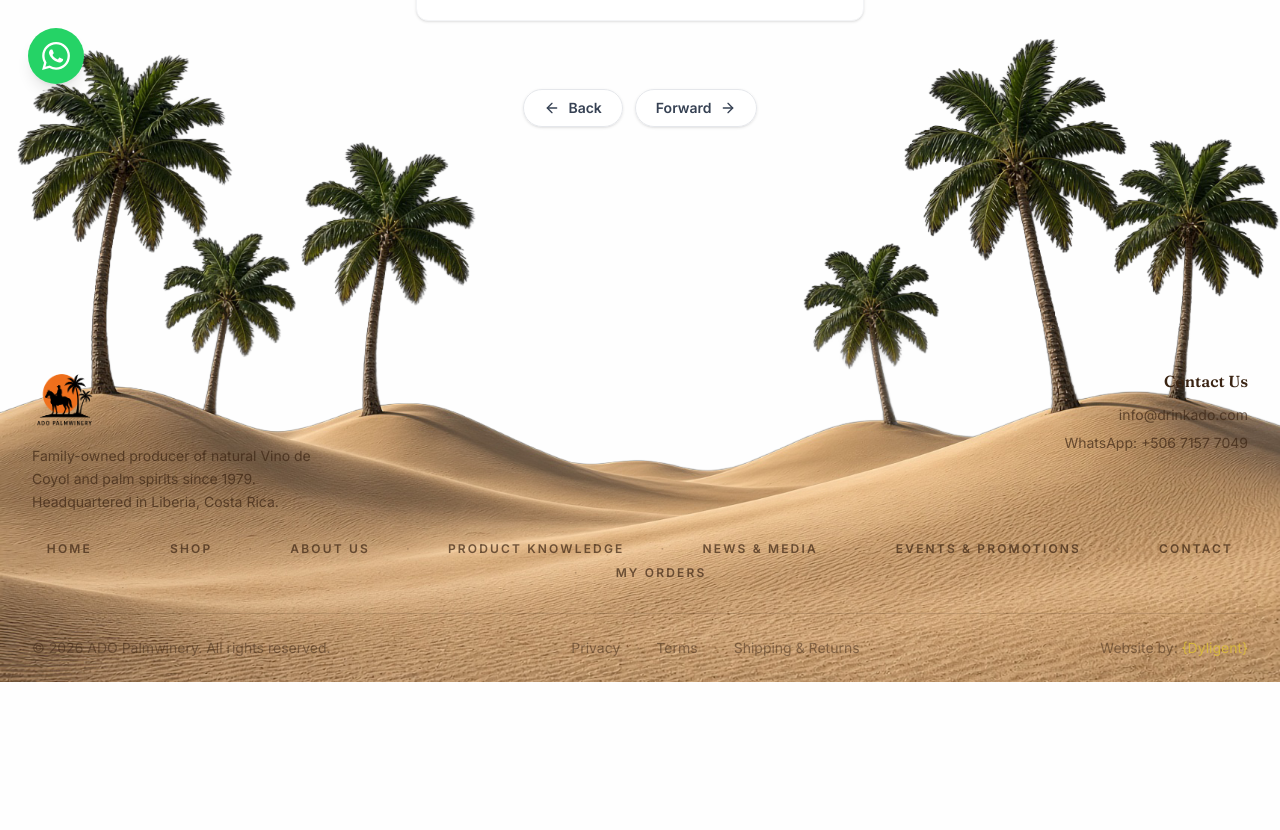
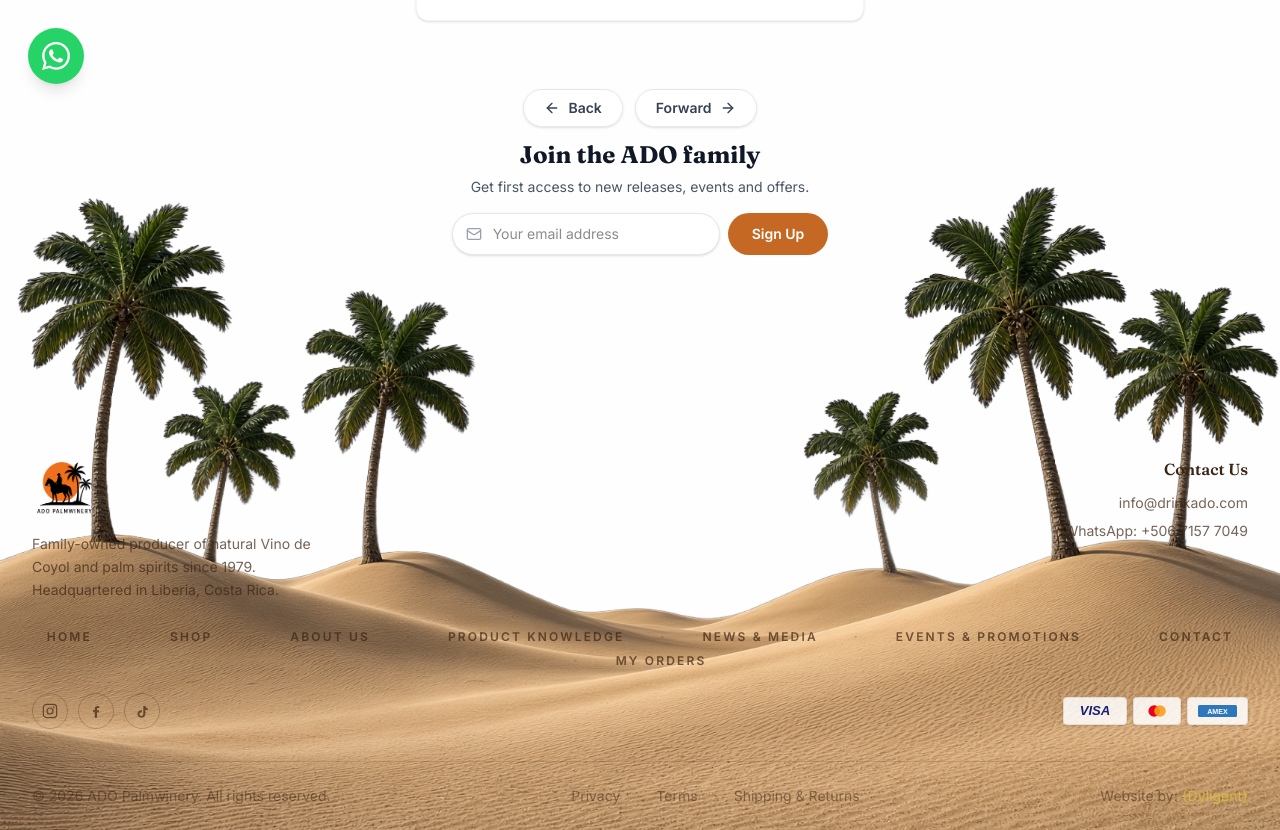
Before and after one commit to Dyligentlydone/Ado-palmwinery, a React (Vite) app in the folder client/: page /login in a window 1280 px wide. Shown: the part 680-1510 px from the top of the page. Before the commit the page ends 1362 px from the top, so only its background shows below. Built offline with nearby package versions, Linux system fonts and the light colour scheme.

Commit message:
Newsletter band routing to register, social icons + payment badges in footer

```diff
--- /dev/null
+++ b/client/src/components/NewsletterBand.tsx
@@ -0,0 +1,42 @@
+import { useState } from 'react';
+import { useNavigate } from 'react-router-dom';
+import { useTranslation } from 'react-i18next';
+import { Mail } from 'lucide-react';
+
+export default function NewsletterBand() {
+  const { t } = useTranslation();
+  const navigate = useNavigate();
+  const [email, setEmail] = useState('');
+
+  const submit = (e: React.FormEvent) => {
+    e.preventDefault();
+    navigate(`/register${email ? `?email=${encodeURIComponent(email)}` : ''}`);
+  };
+
+  return (
+    <section className="relative z-10 max-w-xl mx-auto px-4 sm:px-6 pb-10 -mt-2 text-center">
+      <h2 className="text-xl md:text-2xl font-bold text-gray-900 font-[family-name:var(--font-heading)]">
+        {t('newsletter.title')}
+      </h2>
+      <p className="mt-1.5 text-sm text-gray-600">{t('newsletter.subtitle')}</p>
+      <form onSubmit={submit} className="mt-4 flex gap-2 max-w-md mx-auto">
+        <div className="relative flex-1">
+          <Mail size={16} className="absolute left-3.5 top-1/2 -translate-y-1/2 text-gray-400" />
+          <input
+            type="email"
+            value={email}
+            onChange={e => setEmail(e.target.value)}
+            placeholder={t('newsletter.placeholder')}
+            className="w-full pl-10 pr-4 py-2.5 rounded-full border border-gray-200 bg-white shadow-sm text-sm focus:outline-none focus:ring-2 focus:ring-primary-500"
+          />
+        </div>
+        <button
+          type="submit"
+          className="shrink-0 bg-primary-600 text-white text-sm font-semibold px-6 py-2.5 rounded-full hover:bg-primary-700 transition-colors"
+        >
+          {t('newsletter.button')}
+        </button>
+      </form>
+    </section>
+  );
+}
--- a/client/src/components/layout/Footer.tsx
+++ b/client/src/components/layout/Footer.tsx
@@ -1,5 +1,29 @@
 import { Link } from 'react-router-dom';
 import { useTranslation } from 'react-i18next';
+
+const socialIcon = 'w-8 h-8 md:w-9 md:h-9 rounded-full border border-[#3a2413]/25 text-[#3a2413]/70 flex items-center justify-center hover:text-[#3a2413] hover:border-[#3a2413]/50 transition-colors';
+
+const InstagramIcon = () => (
+  <svg width="16" height="16" viewBox="0 0 24 24" fill="none" stroke="currentColor" strokeWidth="1.8" strokeLinecap="round" strokeLinejoin="round">
+    <rect x="2" y="2" width="20" height="20" rx="5" />
+    <circle cx="12" cy="12" r="4.5" />
+    <circle cx="17.5" cy="6.5" r="0.5" fill="currentColor" />
+  </svg>
+);
+
+const FacebookIcon = () => (
+  <svg width="16" height="16" viewBox="0 0 24 24" fill="currentColor">
+    <path d="M13.5 22v-8h2.7l.4-3.1h-3.1V8.9c0-.9.25-1.5 1.55-1.5h1.65V4.6c-.3-.04-1.3-.13-2.45-.13-2.45 0-4.1 1.5-4.1 4.2v2.3H7.5V14h2.7v8h3.3z" />
+  </svg>
+);
+
+const TikTokIcon = () => (
+  <svg width="15" height="15" viewBox="0 0 24 24" fill="currentColor">
+    <path d="M16.6 3c.4 2 1.8 3.6 3.9 3.9v3.1c-1.5 0-2.8-.5-3.9-1.2v6.6c0 3.9-2.8 6.6-6.4 6.6-3.5 0-6.2-2.6-6.2-6.1 0-3.4 2.7-6 6.1-6 .3 0 .7 0 1 .1v3.2c-.3-.1-.6-.2-1-.2-1.7 0-3 1.4-3 3 0 1.7 1.3 3 3 3 1.9 0 3.2-1.5 3.2-3.7V3h3.3z" />
+  </svg>
+);
+
+const chip = 'h-6 md:h-7 px-2.5 rounded bg-white/85 border border-[#3a2413]/10 flex items-center justify-center shadow-sm';
 
 export default function Footer() {
   const { t } = useTranslation();
@@ -65,6 +89,40 @@ export default function Footer() {
             <Link to="/orders" className="text-[#3a2413]/70 hover:text-[#3a2413] underline-offset-4 decoration-2 decoration-transparent hover:decoration-[#d7b73f] underline transition-all">{t('nav.myOrders')}</Link>
           </nav>
 
+          {/* Social + payment trust badges */}
+          <div className="flex flex-col sm:flex-row items-center justify-between gap-3 mt-4 md:mt-6">
+            <div className="flex items-center gap-2.5">
+              <a href="https://instagram.com/drinkado" target="_blank" rel="noopener noreferrer" aria-label="Instagram" className={socialIcon}>
+                <InstagramIcon />
+              </a>
+              <a href="https://facebook.com/drinkado" target="_blank" rel="noopener noreferrer" aria-label="Facebook" className={socialIcon}>
+                <FacebookIcon />
+              </a>
+              <a href="https://tiktok.com/@drinkado" target="_blank" rel="noopener noreferrer" aria-label="TikTok" className={socialIcon}>
+                <TikTokIcon />
+              </a>
+            </div>
+            <div className="flex items-center gap-1.5">
+              <span className={chip}>
+                <svg viewBox="0 0 48 16" className="h-3 md:h-3.5 w-auto" aria-label="Visa">
+                  <text x="24" y="13" textAnchor="middle" fontFamily="Arial, sans-serif" fontWeight="800" fontStyle="italic" fontSize="15" fill="#1A1F71">VISA</text>
+                </svg>
+              </span>
+              <span className={chip}>
+                <svg viewBox="0 0 36 22" className="h-3.5 md:h-4 w-auto" aria-label="Mastercard">
+                  <circle cx="14" cy="11" r="8" fill="#EB001B" />
+                  <circle cx="22" cy="11" r="8" fill="#F79E1B" fillOpacity="0.9" />
+                </svg>
+              </span>
+              <span className={chip}>
+                <svg viewBox="0 0 52 16" className="h-2.5 md:h-3 w-auto" aria-label="American Express">
+                  <rect width="52" height="16" rx="2" fill="#2E77BC" />
+                  <text x="26" y="12" textAnchor="middle" fontFamily="Arial, sans-serif" fontWeight="800" fontSize="9.5" fill="#fff">AMEX</text>
+                </svg>
+              </span>
+            </div>
+          </div>
+
           <div className="border-t border-[#3a2413]/15 mt-4 md:mt-8 pt-3 md:pt-6 flex flex-col md:flex-row items-center md:items-center gap-2 md:gap-4 justify-between text-[10px] md:text-sm text-[#3a2413]/50">
             <span className="order-2 md:order-1">&copy; {new Date().getFullYear()} ADO Palmwinery. {t('footer.rights')}</span>
             <div className="order-1 md:order-2 flex flex-wrap items-center justify-center gap-x-4 gap-y-1">
--- a/client/src/components/layout/Layout.tsx
+++ b/client/src/components/layout/Layout.tsx
@@ -3,6 +3,7 @@ import Header from './Header';
 import Footer from './Footer';
 import WhatsAppButton from '../WhatsAppButton';
 import NavButtons from '../NavButtons';
+import NewsletterBand from '../NewsletterBand';
 
 export default function Layout() {
   return (
@@ -12,6 +13,7 @@ export default function Layout() {
         <Outlet />
       </main>
       <NavButtons />
+      <NewsletterBand />
       <Footer />
       <WhatsAppButton />
     </div>
--- a/client/src/i18n/locales/en.json
+++ b/client/src/i18n/locales/en.json
@@ -303,5 +303,11 @@
   "navButtons": {
     "back": "Back",
     "forward": "Forward"
+  },
+  "newsletter": {
+    "title": "Join the ADO family",
+    "subtitle": "Get first access to new releases, events and offers.",
+    "placeholder": "Your email address",
+    "button": "Sign Up"
   }
 }
--- a/client/src/i18n/locales/es.json
+++ b/client/src/i18n/locales/es.json
@@ -303,5 +303,11 @@
   "navButtons": {
     "back": "Atrás",
     "forward": "Adelante"
+  },
+  "newsletter": {
+    "title": "Únete a la familia ADO",
+    "subtitle": "Acceso anticipado a nuevos lanzamientos, eventos y ofertas.",
+    "placeholder": "Tu correo electrónico",
+    "button": "Registrarse"
   }
 }
--- a/client/src/i18n/locales/fr.json
+++ b/client/src/i18n/locales/fr.json
@@ -303,5 +303,11 @@
   "navButtons": {
     "back": "Retour",
     "forward": "Suivant"
+  },
+  "newsletter": {
+    "title": "Rejoignez la famille ADO",
+    "subtitle": "Accès anticipé aux nouveautés, événements et offres.",
+    "placeholder": "Votre adresse e-mail",
+    "button": "S'inscrire"
   }
 }
--- a/client/src/pages/auth/Login.tsx
+++ b/client/src/pages/auth/Login.tsx
@@ -10,7 +10,7 @@ export default function Login() {
   const { t } = useTranslation();
   const { login, register } = useAuth();
   const navigate = useNavigate();
-  const { pathname } = useLocation();
+  const { pathname, search } = useLocation();
   const [tab, setTab] = useState<Tab>(pathname === '/register' ? 'register' : 'login');
   const [error, setError] = useState('');
   const [loading, setLoading] = useState(false);
@@ -20,8 +20,12 @@ export default function Login() {
   const [password, setPassword] = useState('');
   const [showPwLogin, setShowPwLogin] = useState(false);
 
-  // register state
-  const [reg, setReg] = useState({ firstName: '', lastName: '', email: '', password: '', confirmPassword: '' });
+  // register state — email can be prefilled via ?email= (e.g. from the footer newsletter box)
+  const [reg, setReg] = useState(() => ({
+    firstName: '', lastName: '',
+    email: new URLSearchParams(search).get('email') ?? '',
+    password: '', confirmPassword: '',
+  }));
   const [showPwReg, setShowPwReg] = useState(false);
   const [showPwRegConfirm, setShowPwRegConfirm] = useState(false);
 
```
